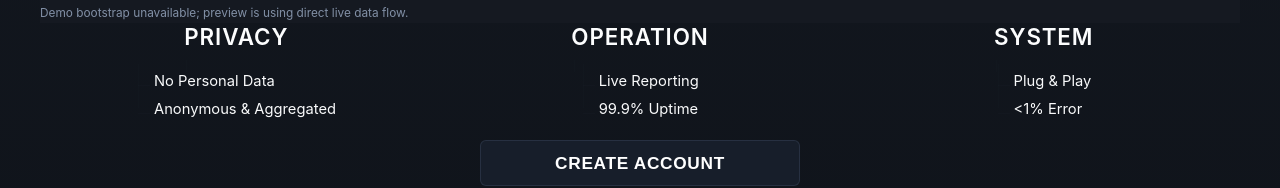
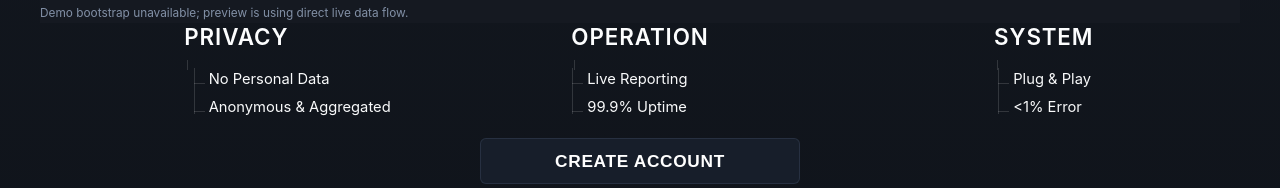
Before and after one commit to Ali-Nigzu/portal, a React (Vite) app in the folder frontend/: page / in a window 1280 px wide. Shown: the part 1272-1460 px from the top of the page. Built offline with nearby package versions, Linux system fonts and the light colour scheme; no server answers.

Commit message:
Refine assurance tree connector alignment and visibility

```diff
--- a/frontend/src/styles/LandingPage.css
+++ b/frontend/src/styles/LandingPage.css
@@ -455,7 +455,8 @@ body {
 }
 
 .assurance-col-title-text {
-  --tree-axis-offset: 0.1em;
+  --tree-axis-offset: 0.12em;
+  --tree-line: rgba(255, 255, 255, 0.14);
   display: inline-block;
   position: relative;
 }
@@ -466,15 +467,18 @@ body {
   left: var(--tree-axis-offset);
   top: calc(100% + 8px);
   width: 1px;
-  height: 12px;
-  background: color-mix(in srgb, var(--sys-line) 10%, transparent);
+  height: 10px;
+  background: var(--tree-line);
 }
 
 .assurance-col-tree {
-  --tree-x: 0.1em;
+  --tree-x: 0.12em;
+  --tree-line: rgba(255, 255, 255, 0.14);
+  --tree-shift: 0px;
   position: relative;
   width: fit-content;
-  margin: 20px auto 0;
+  margin: 18px auto 0;
+  left: var(--tree-shift);
 }
 
 .assurance-col-list {
@@ -490,17 +494,17 @@ body {
   content: "";
   position: absolute;
   left: var(--tree-x);
-  top: -8px;
+  top: -2px;
+  bottom: 2px;
   width: 1px;
-  height: calc(100% - 2px);
-  background: color-mix(in srgb, var(--sys-line) 10%, transparent);
+  background: var(--tree-line);
 }
 
 .assurance-col-item {
   position: relative;
   margin: 0;
   text-align: left;
-  padding-left: calc(var(--tree-x) + 16px);
+  padding-left: calc(var(--tree-x) + 15px);
   font-size: clamp(0.92rem, 1.12vw, 1.02rem);
   line-height: 1.28;
   font-weight: 420;
@@ -511,16 +515,24 @@ body {
   content: "";
   position: absolute;
   left: var(--tree-x);
-  top: 0.88em;
-  width: 12px;
+  top: 0.9em;
+  width: 11px;
   height: 1px;
-  background: color-mix(in srgb, var(--sys-line) 10%, transparent);
+  background: var(--tree-line);
 }
 
 .assurance-col-item + .assurance-col-item {
   margin-top: 0;
 }
 
+
+.landing-assurances .assurance-col[data-testid="assurance-col-privacy"] .assurance-col-tree {
+  --tree-shift: 55px;
+}
+
+.landing-assurances .assurance-col[data-testid="assurance-col-operation"] .assurance-col-tree {
+  --tree-shift: -11px;
+}
 .landing-assurances .assurance-col[data-testid="assurance-col-privacy"] {
   grid-column: 1;
 }
```
